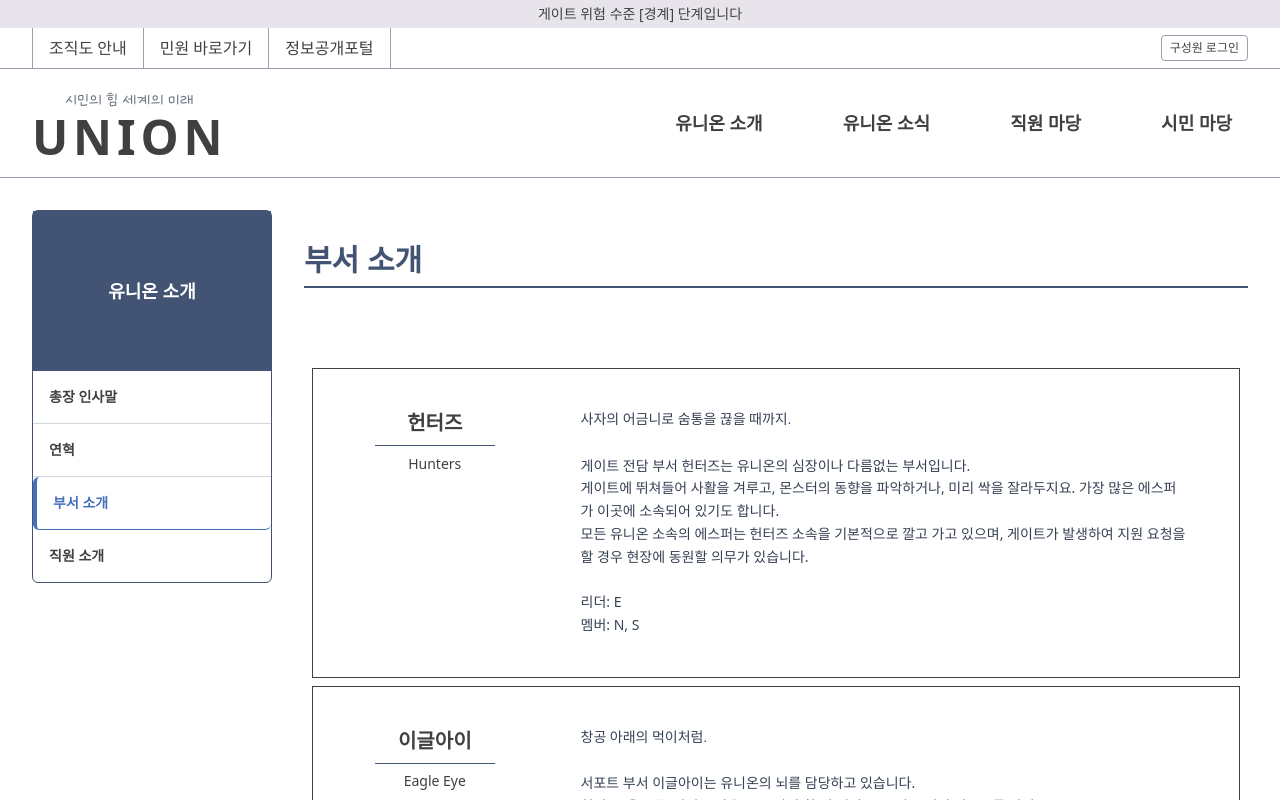
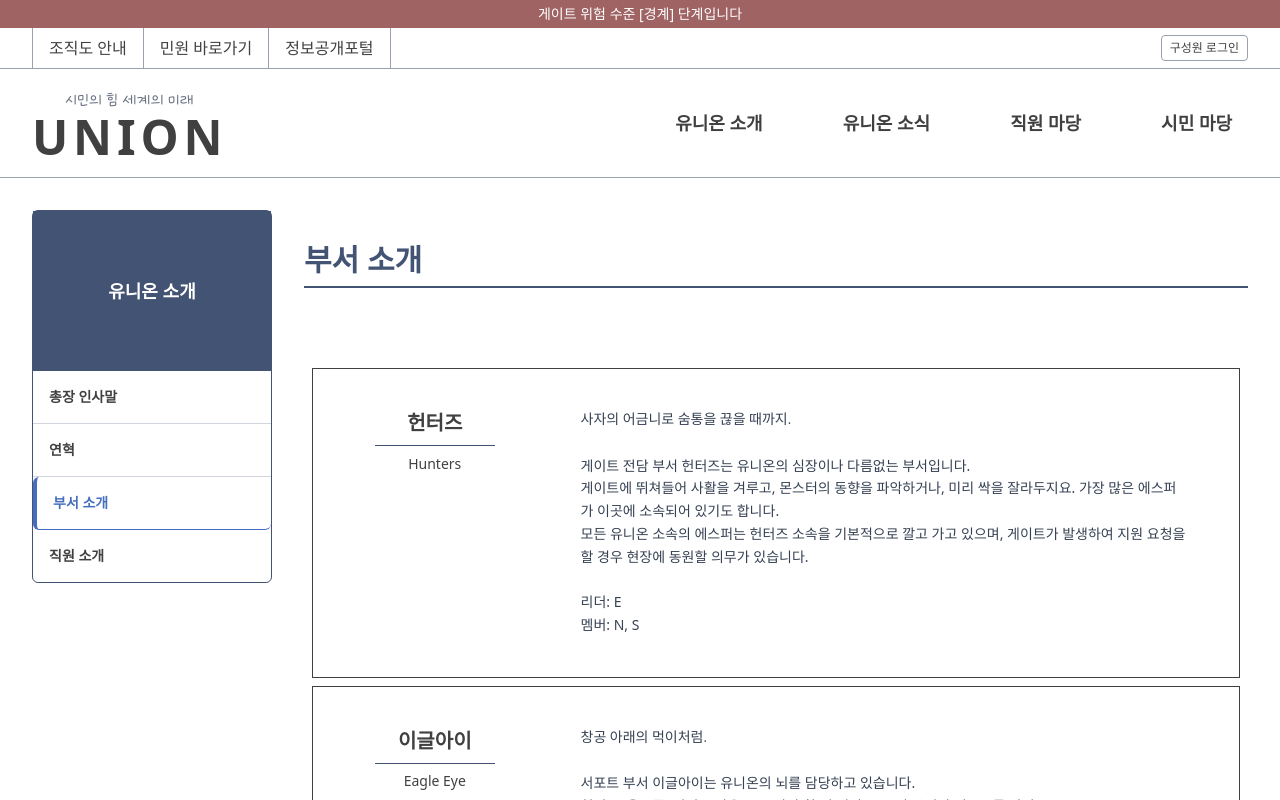
Before and after one commit to union-1002/union-1002.github.io, a React (Vite) app: page /teamIntro in a window 1280 px wide. Shown: the top 800 px of the page. Built offline with nearby package versions, Linux system fonts and the light colour scheme; a web font is replaced by a local one.

Commit message:
포커스만 적용 team hover

```diff
--- a/src/pages/TeamIntroPage/index.jsx
+++ b/src/pages/TeamIntroPage/index.jsx
@@ -100,7 +100,7 @@ function TeamIntroPage() {
           />
         }
         <TeamIntroCard
-          className="opacity-0 hover:opacity-100 transition-opacity duration-300"
+          className="opacity-0 hover:opacity-100 focus:opacity-100 transition-opacity duration-300"
           name="?"
           name_en="?"
           title="유령처럼."
--- a/src/shared/MainLayout/index.jsx
+++ b/src/shared/MainLayout/index.jsx
@@ -40,7 +40,7 @@ const MainLayout = ({ children }) => {
       <NoteModal isOpen={isNoteModalOpen} handleClose={toggleNoteModal} />
 
       {/* 알림바 */}
-      <div className="w-full bg-[var(--light-purple)] text-center text-sm py-1 font-sans font-normal">
+      <div className="w-full bg-[#9f6363] text-center text-sm py-1 font-sans font-normal text-[#ffffff]">
         게이트 위험 수준 [경계] 단계입니다
       </div>
 
```
